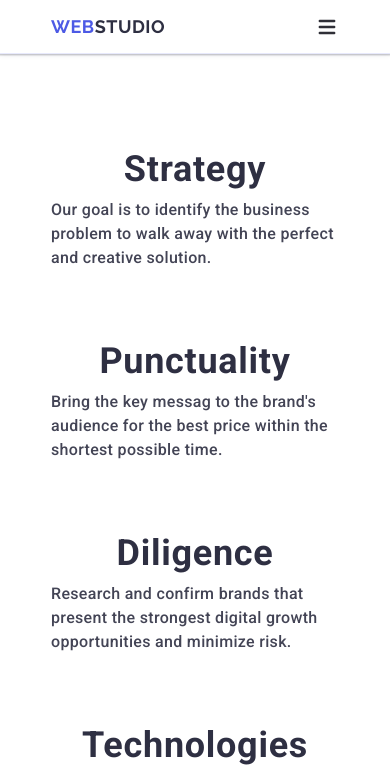
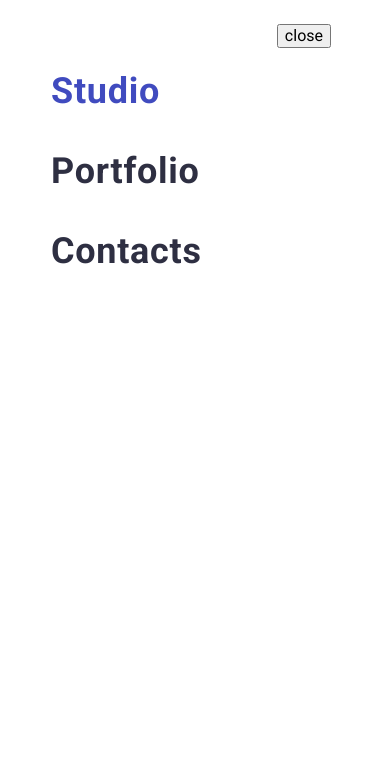
Before and after one commit to Serhii-Velychenko/goit-markup-hw-06, a plain HTML site: page index.html in a window 390 px wide. Both pictures are taken after a click on the button 327 px from the left and 26 px from the top of the page. Shown: the top 771 px of the page. Drawn offline with nearby package versions, Linux system fonts and the light colour scheme.

Commit message:
goit-markup-hw-06

```diff
--- a/css/styles.css
+++ b/css/styles.css
@@ -86,25 +86,6 @@ img {
   align-items: center;
 }
 
-.menu-header {
-  display: none; /*додав*/
-  /* display: flex;
-  align-items: center;
-  gap: 40px; */
-}
-
-.address-header {
-  display: none; /*додав*/
-  font-style: normal;
-  /* margin-left: auto; */
-}
-
-.info-header {
-  display: flex;
-  align-items: center;
-  gap: 40px;
-}
-
 .logo-header {
   font-family: 'Raleway', sans-serif;
   font-weight: 700;
@@ -119,6 +100,13 @@ img {
 }
 .logo-span {
   color: #2e2f42;
+}
+
+.menu-header {
+  display: none; /*додав*/
+  /* display: flex;
+  align-items: center;
+  gap: 40px; */
 }
 
 .menu-link {
@@ -153,6 +141,18 @@ img {
   color: #404bbf;
 }
 
+.address-header {
+  display: none; /*додав*/
+  font-style: normal;
+  /* margin-left: auto; */
+}
+
+.info-header {
+  display: flex;
+  align-items: center;
+  gap: 40px;
+}
+
 .mail-tel {
   display: block;
   padding: 24px 0;
@@ -178,6 +178,95 @@ img {
   fill: #2f2f37;
 }
 
+.header-mobile-menu {
+  position: fixed;
+  top: 0;
+  left: 0;
+  width: 100%;
+  height: 100%;
+  background-color: #fff;
+  opacity: 0;
+  visibility: hidden;
+  pointer-events: none;
+  transition: opacity 250ms cubic-bezier(0.4, 0, 0.2, 1),
+    visibility 250ms cubic-bezier(0.4, 0, 0.2, 1);
+}
+
+.header-mobile-menu.is-open {
+  opacity: 1;
+  visibility: visible;
+  pointer-events: auto;
+}
+
+.mobile-menu-container {
+  position: relative;
+  padding-top: 72px;
+  padding-bottom: 40px;
+  display: flex;
+  flex-direction: column;
+  height: 100%;
+}
+
+.btn-mobile-menu-close {
+  position: absolute;
+  top: 24px;
+  right: 24px;
+}
+
+.nav-mobile-menu-container {
+  display: flex;
+  align-items: center;
+  margin-bottom: auto;
+}
+
+.list-nav-mobile-menu {
+  display: flex;
+  /* align-items: center; */
+  flex-direction: column; /*додав*/
+  gap: 40px;
+}
+
+.link-nav-mobile-menu {
+  display: block;
+  font-weight: 700;
+  font-size: 36px;
+  line-height: 1.11;
+  letter-spacing: 0.02em;
+  color: #2e2f42;
+  transition: color 250ms cubic-bezier(0.4, 0, 0.2, 1);
+}
+
+.link-nav-mobile-menu:hover,
+.link-nav-mobile-menu:focus,
+.link-studio-mobile-menu {
+  color: #404bbf;
+}
+
+.address-header-mobile-menu {
+  display: none; /*додав*/
+  font-style: normal;
+  /* margin-left: auto; */
+}
+
+.list-address-mobile-menu {
+  display: flex;
+  align-items: center;
+  gap: 40px;
+}
+
+.mail-tel-address-mobile-menu {
+  display: block;
+  padding: 24px 0;
+  font-size: 16px;
+  line-height: 1.5;
+  letter-spacing: 0.02em;
+  color: #434455;
+  transition: color 250ms cubic-bezier(0.4, 0, 0.2, 1);
+}
+.mail-tel-address-mobile-menu:hover,
+.mail-tel-address-mobile-menu:focus {
+  color: #404bbf;
+}
 /* #endregion header */
 
 button {
@@ -931,6 +1020,10 @@ button {
     display: none;
   }
 
+  .header-mobile-menu {
+    display: none;
+  }
+
   /* #endregion header */
 
   /* #region section1 */
--- a/index.html
+++ b/index.html
@@ -53,11 +53,52 @@
             </li>
           </ul>
         </address>
-        <button class="header-burger-btn" type="button">
+        <button class="header-burger-btn" type="button" data-menu-open>
           <svg class="header-burger-btn-icon" width="24" height="24">
             <use href="./images/icons.svg#icon-heroicons-solid_menu"></use>
           </svg>
         </button>
+      </div>
+      <div class="header-mobile-menu" data-menu>
+        <div class="container mobile-menu-container">
+          <button class="btn-mobile-menu-close" type="button" data-menu-close>
+            close
+          </button>
+          <nav class="nav-mobile-menu-container">
+            <ul class="list-nav-mobile-menu">
+              <li class="item-nav-mobile-menu">
+                <a
+                  class="link-nav-mobile-menu link-studio-mobile-menu"
+                  href="./index.html"
+                  >Studio</a
+                >
+              </li>
+              <li class="item-nav-mobile-menu">
+                <a class="link-nav-mobile-menu" href="">Portfolio</a>
+              </li>
+              <li class="item-nav-mobile-menu">
+                <a class="link-nav-mobile-menu" href="">Contacts</a>
+              </li>
+            </ul>
+          </nav>
+          <address class="address-header-mobile-menu">
+            <ul class="list-address-mobile-menu">
+              <li class="item-address-mobile-menu">
+                <a
+                  class="mail-tel-address-mobile-menu"
+                  href="mailto:info@devstudio.com"
+                  >info@devstudio.com</a
+                >
+              </li>
+              <li class="item-address-mobile-menu">
+                <a class="mail-tel-address-mobile-menu" href="tel:+110001111111"
+                  >+11 (000) 111-11-11</a
+                >
+              </li>
+            </ul>
+          </address>
+          <div></div>
+        </div>
       </div>
     </header>
     <!-- #endregion header -->
@@ -584,5 +625,6 @@
     </div> -->
     <!-- #endregion modal -->
     <script src="./js/modal.js"></script>
+    <script src="./js/menu.js"></script>
   </body>
 </html>
--- /dev/null
+++ b/js/menu.js
@@ -0,0 +1,18 @@
+(() => {
+  const refs = {
+    // Додати атрибут data-modal-open на кнопку відкриття
+    openModalBtn: document.querySelector('[data-menu-open]'),
+    // Додати атрибут data-modal-close на кнопку закриття
+    closeModalBtn: document.querySelector('[data-menu-close]'),
+    // Додати атрибут data-modal на бекдроп модалки
+    modal: document.querySelector('[data-menu]'),
+  };
+
+  refs.openModalBtn.addEventListener('click', toggleModal);
+  refs.closeModalBtn.addEventListener('click', toggleModal);
+
+  function toggleModal() {
+    // is-open це клас який буде додаватися/забиратися на бекдроп при натисканні на кнопки
+    refs.modal.classList.toggle('is-open');
+  }
+})();
```
